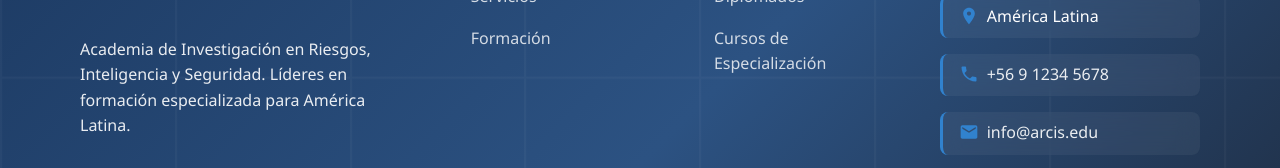
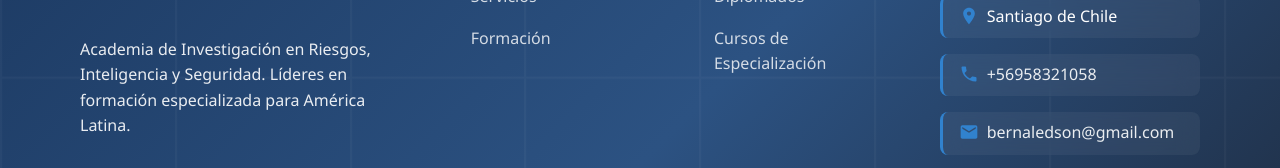
Before and after one commit to Mauricio087/Arcis_Otec, a plain HTML site: page document.html in a window 1280 px wide. Shown: the part 2246-2414 px from the top of the page. Drawn offline with Linux system fonts and the light colour scheme.

Commit message:
cambios: footer info contacto

```diff
--- a/document.html
+++ b/document.html
@@ -276,21 +276,21 @@
                             <svg viewBox="0 0 24 24" fill="currentColor">
                                 <path d="M12 2C8.13 2 5 5.13 5 9c0 5.25 7 13 7 13s7-7.75 7-13c0-3.87-3.13-7-7-7zm0 9.5c-1.38 0-2.5-1.12-2.5-2.5s1.12-2.5 2.5-2.5 2.5 1.12 2.5 2.5-1.12 2.5-2.5 2.5z"/>
                             </svg>
-                            <span>América Latina</span>
+                            <span>Santiago de Chile</span>
                         </div>
 
                         <div class="contact-item">
                             <svg viewBox="0 0 24 24" fill="currentColor">
                                 <path d="M6.62 10.79c1.44 2.83 3.76 5.14 6.59 6.59l2.2-2.2c.27-.27.67-.36 1.02-.24 1.12.37 2.33.57 3.57.57.55 0 1 .45 1 1V20c0 .55-.45 1-1 1-9.39 0-17-7.61-17-17 0-.55.45-1 1-1h3.5c.55 0 1 .45 1 1 0 1.25.2 2.45.57 3.57.11.35.03.74-.25 1.02l-2.2 2.2z"/>
                             </svg>
-                            <a href="tel:+56912345678" class="contact-link">+56 9 1234 5678</a>
+                            <a href="tel:+56912345678" class="contact-link">+56958321058</a>
                         </div>
 
                         <div class="contact-item">
                             <svg viewBox="0 0 24 24" fill="currentColor">
                                 <path d="M20 4H4c-1.1 0-1.99.9-1.99 2L2 18c0 1.1.9 2 2 2h16c1.1 0 2-.9 2-2V6c0-1.1-.9-2-2-2zm0 4l-8 5-8-5V6l8 5 8-5v2z"/>
                             </svg>
-                            <a href="mailto:info@arcis.edu" class="contact-link">info@arcis.edu</a>
+                            <a href="bernaledson@gmail.com" class="contact-link">bernaledson@gmail.com</a>
                         </div>
 
                         <div class="contact-item">
```
Also changed, not shown: doctor.html (+3 -3 lines), index.html (+3 -3 lines).
